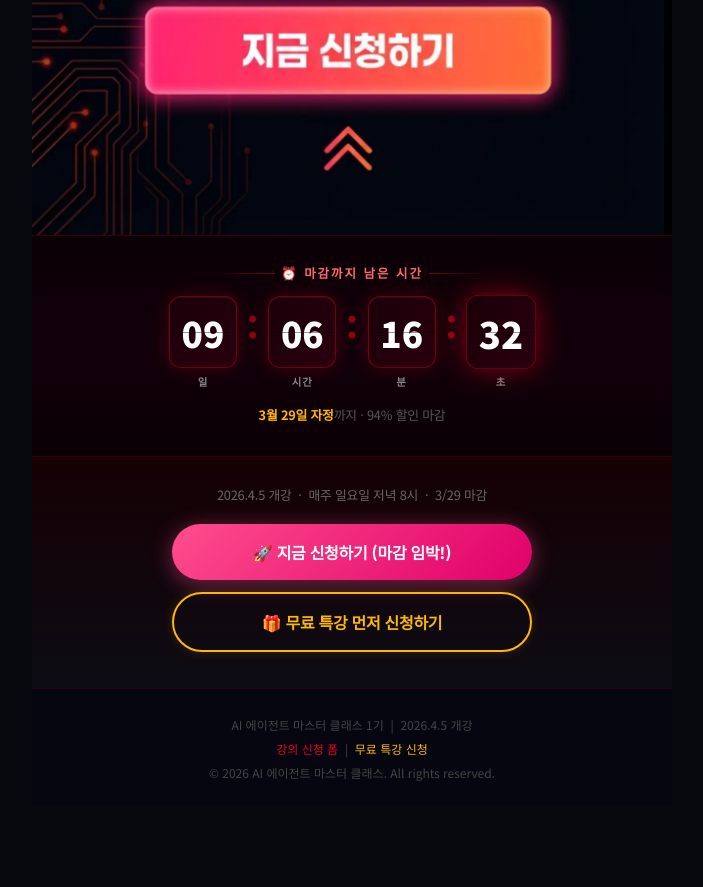
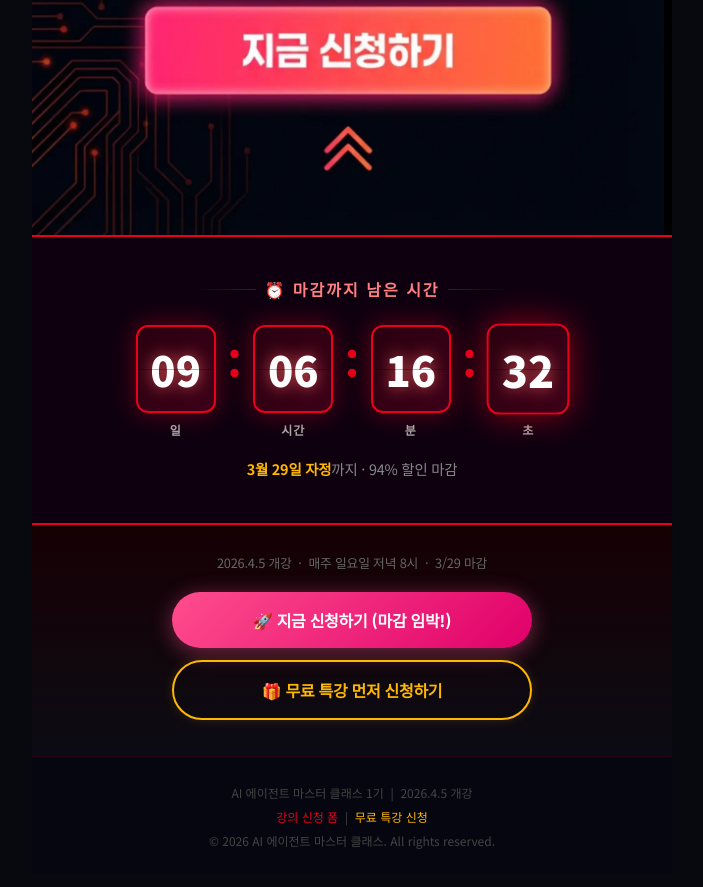
Before and after one commit to lizssong/ai-agent-masterclass, a plain HTML site: page index.html in a window 1280 px wide. Shown: the part 10406-11293 px from the top of the page, without its empty margins (288-991 px from the left). Drawn offline with Linux system fonts and the light colour scheme.

Commit message:
Fix: 카운트다운 타이머 스타일 강화 - 더 선명하게 표시

```diff
--- a/index.html
+++ b/index.html
@@ -224,23 +224,22 @@
 
     /* ── COUNTDOWN TIMER ── */
     .countdown-section {
-      background: linear-gradient(180deg, #0a0005 0%, #12000a 50%, #0a0005 100%);
-      padding: 28px 20px 32px;
+      background: #0f0010;
+      padding: 40px 20px 44px;
       text-align: center;
-      border-top: 1px solid rgba(232,0,28,0.2);
-      border-bottom: 1px solid rgba(232,0,28,0.2);
+      border-top: 2px solid #e8001c;
+      border-bottom: 2px solid #e8001c;
     }
     .countdown-label {
-      font-size: 0.78rem;
+      font-size: 1rem;
       font-weight: 700;
-      color: #ff6b6b;
+      color: #ff8080;
       letter-spacing: 2px;
-      text-transform: uppercase;
-      margin-bottom: 14px;
+      margin-bottom: 24px;
       display: flex;
       align-items: center;
       justify-content: center;
-      gap: 6px;
+      gap: 8px;
     }
     .countdown-label::before,
     .countdown-label::after {
@@ -256,29 +255,30 @@
     .countdown-grid {
       display: flex;
       justify-content: center;
-      gap: 10px;
-      margin-bottom: 16px;
+      gap: 12px;
+      margin-bottom: 20px;
     }
     .countdown-item {
       display: flex;
       flex-direction: column;
       align-items: center;
-      gap: 6px;
-      min-width: 68px;
+      gap: 8px;
+      min-width: 72px;
     }
     .countdown-num {
-      background: linear-gradient(135deg, #1a0008, #2a000e);
-      border: 1px solid rgba(232,0,28,0.4);
+      background: linear-gradient(135deg, #2a0010, #3d0018);
+      border: 2px solid #e8001c;
       border-radius: 12px;
-      width: 68px;
-      height: 72px;
+      width: 80px;
+      height: 88px;
       display: flex;
       align-items: center;
       justify-content: center;
-      font-size: 2.2rem;
+      font-size: 2.6rem;
       font-weight: 900;
-      color: #fff;
-      box-shadow: 0 0 18px rgba(232,0,28,0.25), inset 0 1px 0 rgba(255,255,255,0.05);
+      color: #ffffff;
+      text-shadow: 0 0 16px rgba(255,100,100,0.8);
+      box-shadow: 0 0 24px rgba(232,0,28,0.4);
       position: relative;
       overflow: hidden;
       transition: transform 0.15s;
@@ -288,30 +288,30 @@
       position: absolute;
       top: 50%; left: 0; right: 0;
       height: 1px;
-      background: rgba(0,0,0,0.4);
+      background: rgba(0,0,0,0.3);
     }
     .countdown-num.pulse {
       transform: scale(1.06);
-      box-shadow: 0 0 28px rgba(232,0,28,0.5);
+      box-shadow: 0 0 32px rgba(232,0,28,0.6);
     }
     .countdown-unit {
-      font-size: 0.65rem;
+      font-size: 0.75rem;
       font-weight: 700;
-      color: #888;
+      color: #aaa;
       letter-spacing: 1px;
     }
     .countdown-sep {
-      font-size: 2rem;
+      font-size: 2.4rem;
       font-weight: 900;
-      color: rgba(232,0,28,0.6);
+      color: #e8001c;
       align-self: flex-start;
-      margin-top: 14px;
+      margin-top: 18px;
       line-height: 1;
     }
     .countdown-deadline {
-      font-size: 0.8rem;
-      color: #555;
-      margin-top: 4px;
+      font-size: 0.9rem;
+      color: #888;
+      margin-top: 12px;
       letter-spacing: -0.2px;
     }
     .countdown-deadline strong {
@@ -329,8 +329,8 @@
       .sticky-nav a { font-size: 0.72rem; padding: 12px 4px; }
       .btn { font-size: 0.92rem; padding: 14px 18px; }
       .modal-title { font-size: 1.3rem; }
-      .countdown-item { min-width: 58px; }
-      .countdown-num { width: 58px; height: 62px; font-size: 1.8rem; border-radius: 10px; }
+      .countdown-item { min-width: 60px; }
+      .countdown-num { width: 60px; height: 64px; font-size: 1.85rem; border-radius: 10px; }
       .countdown-grid { gap: 7px; }
     }
   </style>
```
